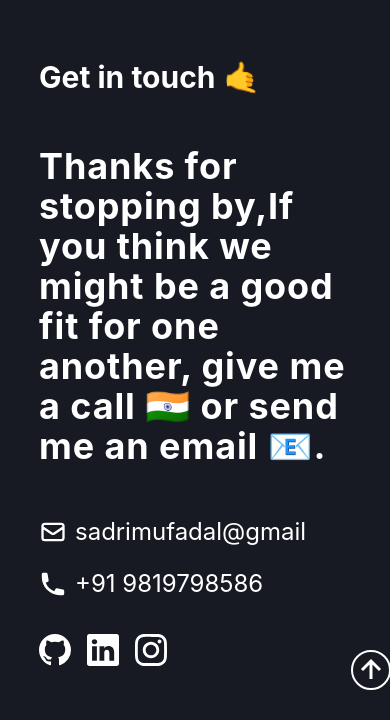
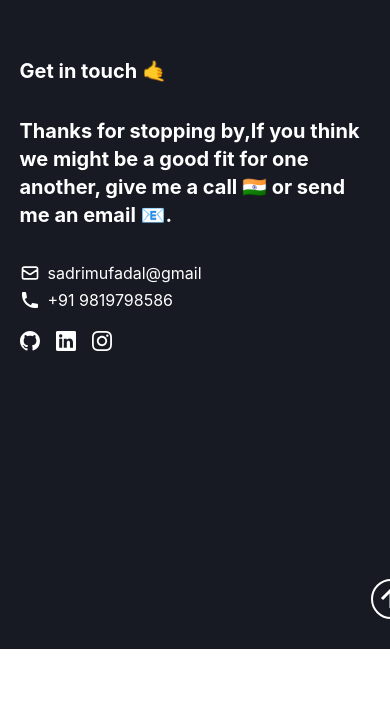
Before and after one commit to Mufadal03/Mufadal03.github.io, a React (Create React App) app in the folder muffi-portfolio/: page / in a window 390 px wide. Shown: the part 5114-5834 px from the top of the page. After the commit the page ends 5763 px from the top, so only its background shows below. Built offline with nearby package versions, Linux system fonts and the light colour scheme.

Commit message:
responsive contactpage

```diff
--- a/muffi-portfolio/src/Components/Contact/Contact.jsx
+++ b/muffi-portfolio/src/Components/Contact/Contact.jsx
@@ -9,18 +9,18 @@ import UpArrow from '../DownArrow/UpArrow'
 import "../Home/Home.css"
 const Contact = () => {
     return (
-        <Box pos="relative" id='Contact' w="80%" m={"auto"} minH="70vh" textAlign="left">
-            <Heading className='popins'>Get in touch <Text className='waving-hand' as={"span"}>🤙</Text></Heading>
-            <Box mt="3rem">
-                <Heading className='popins' lineHeight="10" fontSize="4xl" my="1rem" letterSpacing="wide">Thanks for stopping by,If you think we might be a good fit for one another, give me a call 🇮🇳  or send me an  email 📧.</Heading>
+        <Box pos="relative" id='Contact' w={{base: "90%", lg: "80%"}} m={"auto"} minH="70vh" textAlign="left">
+            <Heading className='popins' fontSize={{base:"xl",sm:"2xl",md:"3xl",lg:"4xl"}}>Get in touch <Text className='waving-hand' as={"span"}>🤙</Text></Heading>
+            <Box mt="2rem">
+                <Heading className='popins' lineHeight={{base:"7",sm:"8",md:"9",lg:"10"}} fontSize={{base:"xl",sm:"2xl",md:"3xl",lg:"4xl"}} my="1rem" letterSpacing={{base:"normal",sm:"normal",md:"wider",lg:"widest"}}>Thanks for stopping by,If you think we might be a good fit for one another, give me a call 🇮🇳  or send me an  email 📧.</Heading>
             </Box>
-            <Flex direction={"column"}  my="3rem" gap="1rem">
-                <Flex  alignItems={"center"} gap="0.5rem"><Icon h={7} w={7}  as={HiOutlineMail} />  <Link href='mailto:sadrimufadal@gmail.com'_hover={{textDecoration:"none"}}> <Text fontSize={"2xl"}> sadrimufadal@gmail</Text></Link></Flex>
-               <Flex alignItems={"center"} gap="0.5rem"><Icon h={7} w={7} as={ HiPhone} />  <Link _hover={{textDecoration:"none"}}href='tel:9819798586'><Text fontSize={"2xl"}> +91 9819798586</Text></Link></Flex>
+            <Flex direction={"column"} mt="2rem" mb="3rem" gap={{base:"0.2rem",sm:"0.4rem",md:"0.6rem",lg:"1rem"}}>
+                <Flex  alignItems={"center"} gap="0.5rem"><Icon h={{base:"5",md:"6",lg:"7"}} w={{base:"5",md:"6",lg:"7"}} as={HiOutlineMail} />  <Link href='mailto:sadrimufadal@gmail.com'_hover={{textDecoration:"none"}}> <Text fontSize={{base:"md",sm:"md",md:"xl",lg:"2xl"}}> sadrimufadal@gmail</Text></Link></Flex>
+               <Flex alignItems={"center"} gap="0.5rem"><Icon h={{base:"5",md:"6",lg:"7"}} w={{base:"5",md:"6",lg:"7"}} as={ HiPhone} />  <Link _hover={{textDecoration:"none"}}href='tel:9819798586'><Text fontSize={{base:"md",sm:"md",md:"xl",lg:"2xl"}}> +91 9819798586</Text></Link></Flex>
                 <Flex gap={"1rem"} mt="1rem">
-                    <Link href="https://github.com/Mufadal03" isExternal><Icon h={8} w={8} as={GoMarkGithub} /></Link>
-                    <Link href="https://www.linkedin.com/in/mufadal-sadri-5a20aa190/"  isExternal><Icon h={8} w={8} as={BsLinkedin} /></Link>
-                    <Link href="https://instagram.com/muffi_03" isExternal><Icon h={8} w={8} as={SiInstagram} /></Link>
+                    <Link href="https://github.com/Mufadal03" isExternal><Icon h={{base:"5",md:"6",lg:"8"}} w={{base:"5",md:"6",lg:"8"}} as={GoMarkGithub} /></Link>
+                    <Link href="https://www.linkedin.com/in/mufadal-sadri-5a20aa190/"  isExternal><Icon h={{base:"5",md:"6",lg:"8"}} w={{base:"5",md:"6",lg:"8"}} as={BsLinkedin} /></Link>
+                    <Link href="https://instagram.com/muffi_03" isExternal><Icon h={{base:"5",md:"6",lg:"8"}} w={{base:"5",md:"6",lg:"8"}} as={SiInstagram} /></Link>
                 </Flex>
             </Flex>
             <UpArrow />
```
